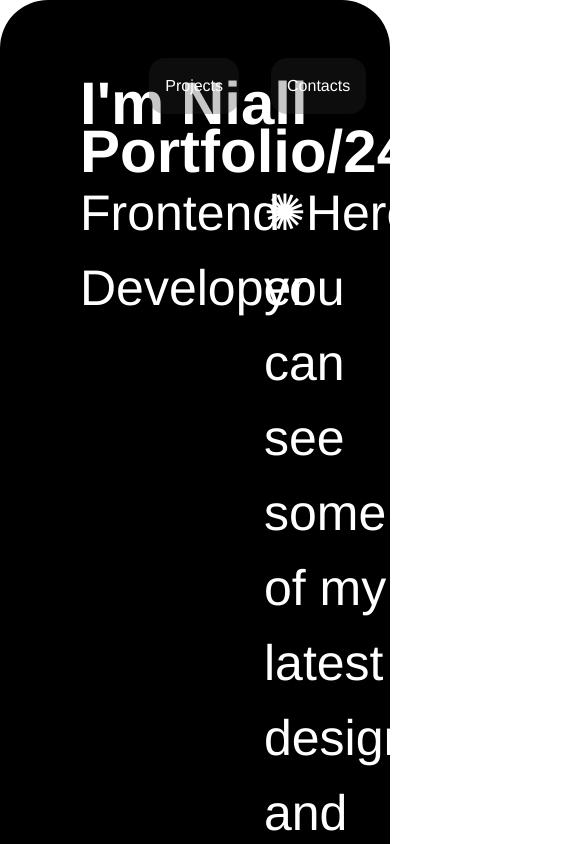
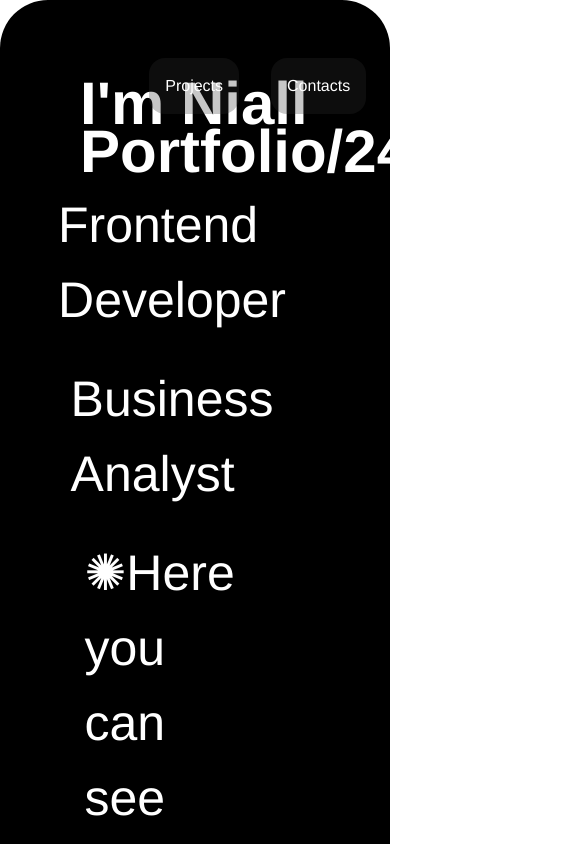
Before and after one commit to nburd01/portfolio2024, a Nuxt app: page / in a window 390 px wide. Shown: the top 844 px of the page, 585 px wide, since content can reach past the window. Built offline with nearby package versions, Linux system fonts and the light colour scheme.

Commit message:
added css responsive

```diff
--- a/app.vue
+++ b/app.vue
@@ -4,9 +4,9 @@
       <section
         class="card latched flex flex-col justify-start content-start bg-black p-20 text-zinc-50"
       >
-        <div class="headlineDiv h-2/3">
-          <span class="headline font-semibold">I'm Niall</span>
-          <span class="headline font-semibold">Portfolio/24</span>
+        <div class="headlineDiv h-1/3 md:h-2/3">
+          <h2 class="headline font-semibold">I'm Niall</h2>
+          <h2 class="headline font-semibold">Portfolio/24</h2>
         </div>
         <nav>
           <ul class="menu">
@@ -15,10 +15,22 @@
           </ul>
         </nav>
         <div>
-          <div class="frontEndDeveloperDiv">
-            <div class="frontEndDeveloper">Frontend Developer</div>
+          <div class="frontEndDeveloperDiv flex flex-col md:flex-row">
             <div class="frontEndDeveloper">
-              ✺Here you can see some of my latest designs and projects
+              <div class="flex sm:justify-start justify-center">
+                <span class="flex m-3 md:m-0">Frontend Developer</span>
+              </div>
+              <div class="flex sm:justify-start justify-center">
+                <span class="flex m-3 md:m-0">Business Analyst</span>
+              </div>
+            </div>
+
+            <div class="frontEndDeveloper">
+              <div class="flex sm:justify-start justify-center">
+                <span class="flex m-3 md:m-0">
+                  ✺Here you can see some of my latest designs and projects</span
+                >
+              </div>
             </div>
           </div>
         </div>
@@ -29,7 +41,7 @@
     <!-- INTRODUCTION TO ME -->
     <div class="card">
       <section class="card bg-white p-11 h-lvh flex flex-col">
-        <div class="container mx-auto px-80 flex flex-col items-center">
+        <div class="container mx-auto px-0 sm:px-80 flex flex-col items-center">
           <div class="">
             <h1 class="aboutMeText text-black text-center">
               Crafting nice and useful things for people
@@ -79,15 +91,13 @@
     >
       <!-- <section> -->
       <section id="zoom-out">
-        <h2 class="flex text-center justify-center p-30 gsapText">
-          Recent work
-        </h2>
+        <h2 class="flex text-center justify-center gsapText">Recent work</h2>
       </section>
     </div>
     <div class="spacer"></div>
 
     <!-- Roazhon Goal Academy-->
-    <div class="card mt70 bg-black">
+    <div class="card bg-black">
       <section class="card p-11 pt-0 h-lvh">
         <div class="content-baseline justify-start flex flex-wrap p-11 pt-0">
           <div class="mx-auto flex justify-center flex flex-wrap">
@@ -206,7 +216,7 @@
         <!-- </div> -->
       </footer>
     </div>
-    <!-- <div class="spacer"></div> -->
+    <div class="spacer"></div>
   </div>
 </template>
 
@@ -244,7 +254,7 @@ onMounted(() => {
     scrollTrigger: {
       trigger: "#zoom-out",
       pin: false,
-      end: `+=${innerHeight * 3.3}`,
+      end: `+=${innerHeight * 1.3}`,
       scrub: 3,
     },
   });
--- a/assets/css/main.css
+++ b/assets/css/main.css
@@ -8,6 +8,9 @@ body {
 section,
 .roundedCard {
   border-radius: 3em 3em 0 0;
+}
+.gallery {
+  width: 100%;
 }
 .headline {
   font-size: 250px;
@@ -24,6 +27,7 @@ section,
   position: fixed;
   top: 5%;
   right: 2%;
+  z-index: 10;
 }
 .menu li {
   padding: 1em;
@@ -37,7 +41,7 @@ section,
 }
 .frontEndDeveloper {
   font-size: 50px;
-  width: 50%;
+  width: 80%;
 }
 
 .aboutMeText {
@@ -77,10 +81,12 @@ section,
 
 .card {
   width: 100%;
-  height: 100vh;
+  min-height: 100vh;
+  /* height: 100%; */
   position: relative;
   color: white;
   display: flex;
+  /* background-color: bisque; */
 }
 .last-card {
   height: 200vh;
@@ -97,6 +103,7 @@ section,
   right: 0;
   bottom: 0;
   width: auto;
+  height: auto;
   z-index: 0;
 
   + .spacer {
@@ -168,6 +175,7 @@ section,
 .e6eaee {
   background-color: #e6eaee;
 }
+
 @media screen and (max-width: 1460px) {
   .headline {
     font-size: 60px;
```
